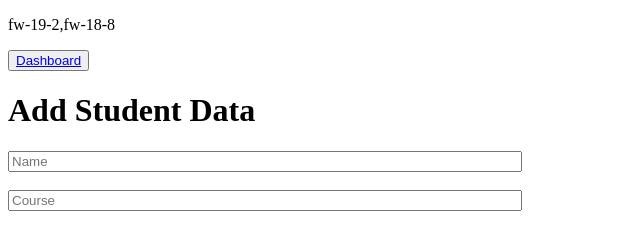
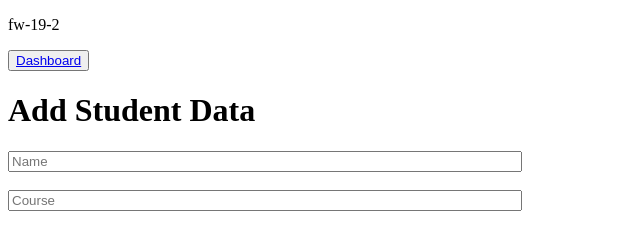
Before and after one commit to vijayhandal/psc, a plain HTML site: page index.html in a window 1280 px wide. Shown: the top 226 px of the page, 0-640 px from the left. Drawn offline with Linux system fonts and the light colour scheme.

Commit message:
Student Data

```diff
--- a/index.html
+++ b/index.html
@@ -9,7 +9,7 @@
 </head>
 <body>
     <div id="navbar">
-        <p>fw-19-2,fw-18-8</p>
+        <p>fw-19-2</p>
     </div>
         <button>
             <a href="dashboard.html">Dashboard</a>
```
